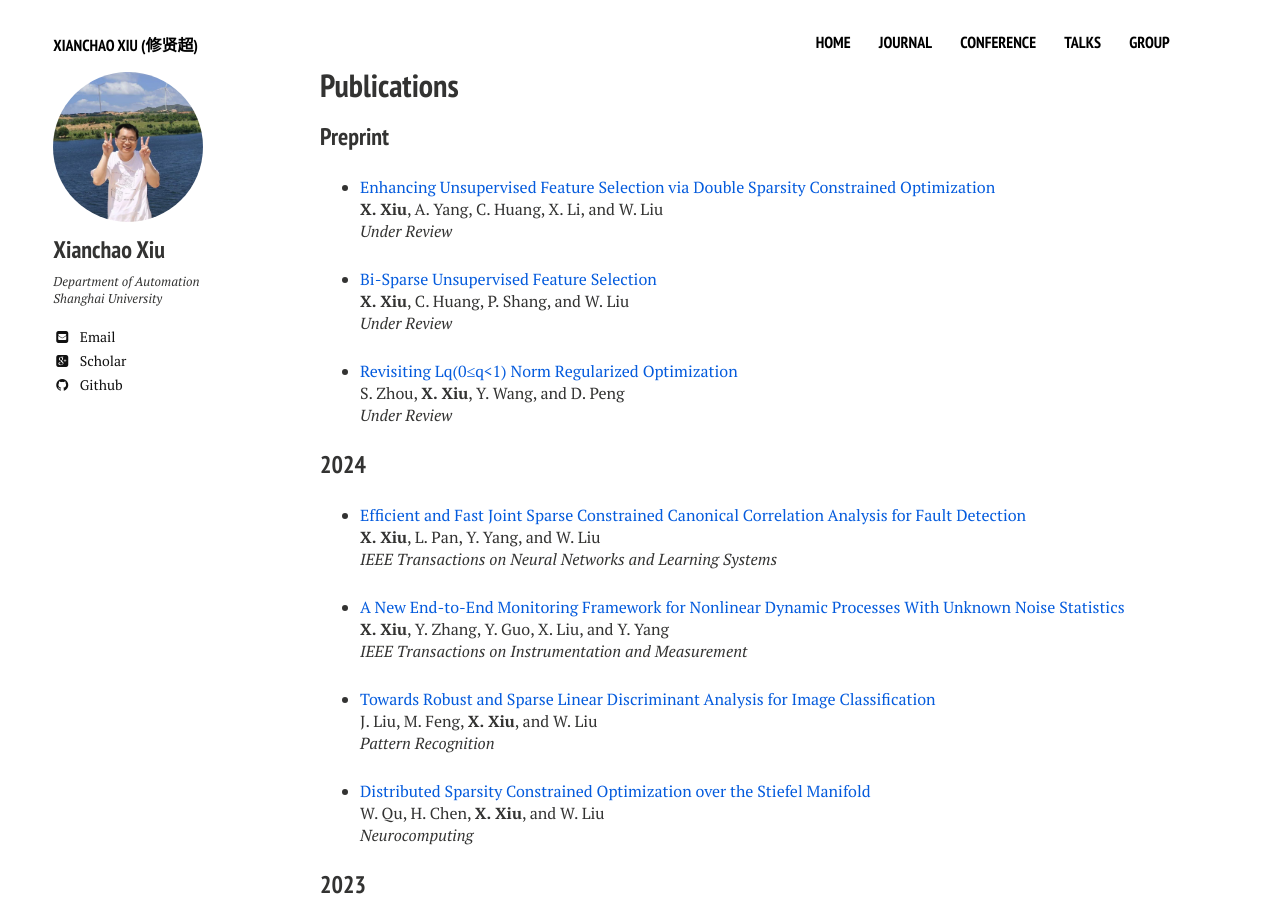
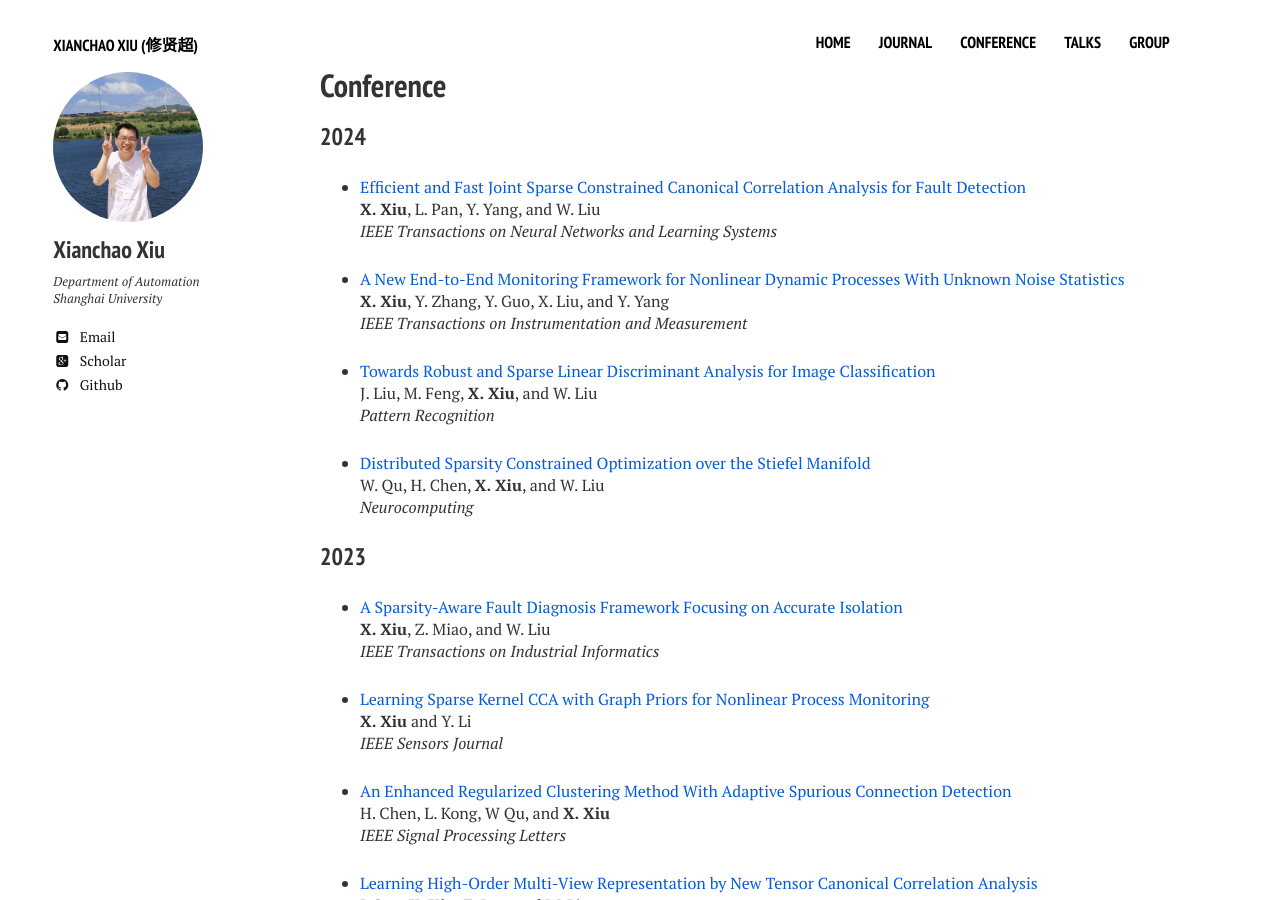
Before and after one commit to xianchaoxiu/xianchaoxiu.github.io, a Jekyll site: the page built from conference/index.md, in a window 1280 px wide and 900 px high. Built offline with Jekyll 4.4.1, drawn with Linux system fonts in a browser that asks for light colours; nearby versions of some CDN libraries.

Commit message:
Update index.md

```diff
--- a/conference/index.md
+++ b/conference/index.md
@@ -1,29 +1,13 @@
 ---
 layout: page
-permalink: /publications/
-title: Publications
-tags: [publications]
+permalink: /conference/
+title: Conference
+tags: [conference]
 modified: 2023-05-17
 comments: false
 share: false
 ---
 
-
-### Preprint
-
-* <a href="http://arxiv.org/abs/2501.00726" class="textlink" target="_blank">Enhancing Unsupervised Feature Selection via Double Sparsity Constrained Optimization</a><br>
-<b>X. Xiu</b>, A. Yang, C. Huang, X. Li, and W. Liu<br>
-<i>Under Review</i><br>
-
-
-* <a href="https://arxiv.org/abs/2412.16819" class="textlink" target="_blank">Bi-Sparse Unsupervised Feature Selection </a><br>
-<b>X. Xiu</b>, C. Huang, P. Shang, and W. Liu<br>
-<i>Under Review</i><br>
-
-
-* <a href="https://arxiv.org/abs/2306.14394" class="textlink" target="_blank">Revisiting Lq(0≤q<1) Norm Regularized Optimization </a><br>
-S. Zhou, <b>X. Xiu</b>, Y. Wang, and D. Peng<br>
-<i>Under Review</i><br>
 
 
 
```
